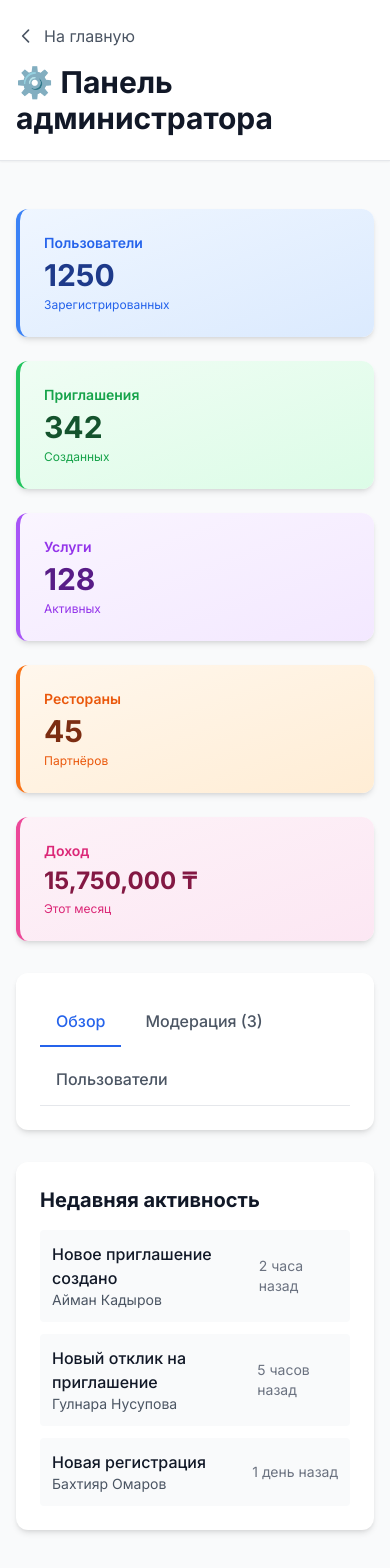
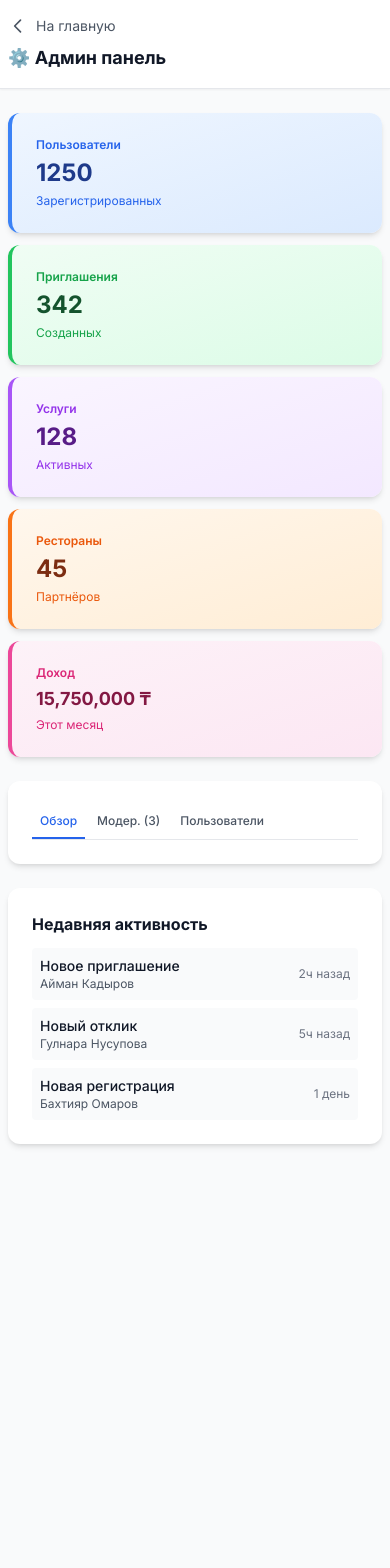
Before and after one commit to galyym/wow, a React (Vite) app: page /admin in a window 390 px wide. Shown: the top 1568 px of the page. After the commit the page ends 1168 px from the top, so only its background shows below. Built offline with nearby package versions, Linux system fonts and the light colour scheme; the HTML template or start-up script is replaced by a standard one.

Commit message:
исправиль мобил адаптацию, убрал кнопка админ панель

```diff
--- a/src/index.css
+++ b/src/index.css
@@ -5,6 +5,11 @@
 @layer base {
   body {
     @apply bg-gray-50 text-gray-900;
+    overflow-x: hidden;
+  }
+
+  html {
+    overflow-x: hidden;
   }
 }
 
@@ -55,3 +60,16 @@
 ::-webkit-scrollbar-thumb:hover {
   @apply bg-gray-500;
 }
+
+/* Предотвращение горизонтальной прокрутки */
+@media (max-width: 768px) {
+  body {
+    max-width: 100vw;
+    overflow-x: hidden;
+  }
+
+  html {
+    max-width: 100vw;
+    overflow-x: hidden;
+  }
+}
--- a/src/modules/admin/AdminRouter.jsx
+++ b/src/modules/admin/AdminRouter.jsx
@@ -28,61 +28,61 @@ const AdminRouter = () => {
     <div className="min-h-screen bg-gray-50">
       {/* Header */}
       <header className="bg-white shadow-sm border-b sticky top-0 z-50">
-        <div className="max-w-7xl mx-auto px-4 sm:px-6 lg:px-8 py-6">
-          <div className="flex items-center justify-between">
+        <div className="max-w-7xl mx-auto px-2 sm:px-6 lg:px-8 py-4 sm:py-6">
+          <div className="flex items-center justify-between gap-2 flex-wrap">
             <div>
-              <Link to="/" className="flex items-center text-gray-600 hover:text-gray-900 mb-4">
+              <Link to="/" className="flex items-center text-gray-600 hover:text-gray-900 mb-2 sm:mb-4">
                 <svg className="w-5 h-5 mr-2" fill="none" stroke="currentColor" viewBox="0 0 24 24">
                   <path strokeLinecap="round" strokeLinejoin="round" strokeWidth={2} d="M15 19l-7-7 7-7" />
                 </svg>
-                На главную
+                <span className="text-sm sm:text-base">На главную</span>
               </Link>
-              <h1 className="text-3xl font-bold text-gray-900">⚙️ Панель администратора</h1>
+              <h1 className="text-lg sm:text-3xl font-bold text-gray-900 break-words">⚙️ Админ панель</h1>
             </div>
           </div>
         </div>
       </header>
 
-      <div className="max-w-7xl mx-auto px-4 sm:px-6 lg:px-8 py-12">
+      <div className="max-w-7xl mx-auto px-2 sm:px-6 lg:px-8 py-6 sm:py-12">
         {/* Stats */}
-        <div className="grid grid-cols-1 md:grid-cols-2 lg:grid-cols-5 gap-6 mb-8">
+        <div className="grid grid-cols-1 sm:grid-cols-2 lg:grid-cols-5 gap-3 sm:gap-6 mb-6 sm:mb-8">
           <div className="card bg-gradient-to-br from-blue-50 to-blue-100 border-l-4 border-blue-500">
-            <h3 className="text-sm font-semibold text-blue-600 mb-1">Пользователи</h3>
-            <p className="text-3xl font-bold text-blue-900">{stats.users}</p>
+            <h3 className="text-xs sm:text-sm font-semibold text-blue-600 mb-1">Пользователи</h3>
+            <p className="text-2xl sm:text-3xl font-bold text-blue-900">{stats.users}</p>
             <p className="text-xs text-blue-600 mt-1">Зарегистрированных</p>
           </div>
 
           <div className="card bg-gradient-to-br from-green-50 to-green-100 border-l-4 border-green-500">
-            <h3 className="text-sm font-semibold text-green-600 mb-1">Приглашения</h3>
-            <p className="text-3xl font-bold text-green-900">{stats.invitations}</p>
+            <h3 className="text-xs sm:text-sm font-semibold text-green-600 mb-1">Приглашения</h3>
+            <p className="text-2xl sm:text-3xl font-bold text-green-900">{stats.invitations}</p>
             <p className="text-xs text-green-600 mt-1">Созданных</p>
           </div>
 
           <div className="card bg-gradient-to-br from-purple-50 to-purple-100 border-l-4 border-purple-500">
-            <h3 className="text-sm font-semibold text-purple-600 mb-1">Услуги</h3>
-            <p className="text-3xl font-bold text-purple-900">{stats.services}</p>
+            <h3 className="text-xs sm:text-sm font-semibold text-purple-600 mb-1">Услуги</h3>
+            <p className="text-2xl sm:text-3xl font-bold text-purple-900">{stats.services}</p>
             <p className="text-xs text-purple-600 mt-1">Активных</p>
           </div>
 
           <div className="card bg-gradient-to-br from-orange-50 to-orange-100 border-l-4 border-orange-500">
-            <h3 className="text-sm font-semibold text-orange-600 mb-1">Рестораны</h3>
-            <p className="text-3xl font-bold text-orange-900">{stats.restaurants}</p>
+            <h3 className="text-xs sm:text-sm font-semibold text-orange-600 mb-1">Рестораны</h3>
+            <p className="text-2xl sm:text-3xl font-bold text-orange-900">{stats.restaurants}</p>
             <p className="text-xs text-orange-600 mt-1">Партнёров</p>
           </div>
 
           <div className="card bg-gradient-to-br from-pink-50 to-pink-100 border-l-4 border-pink-500">
-            <h3 className="text-sm font-semibold text-pink-600 mb-1">Доход</h3>
-            <p className="text-2xl font-bold text-pink-900">{stats.revenue}</p>
+            <h3 className="text-xs sm:text-sm font-semibold text-pink-600 mb-1">Доход</h3>
+            <p className="text-lg sm:text-2xl font-bold text-pink-900">{stats.revenue}</p>
             <p className="text-xs text-pink-600 mt-1">Этот месяц</p>
           </div>
         </div>
 
         {/* Tabs */}
-        <div className="card mb-8">
-          <div className="flex flex-wrap gap-2 border-b">
+        <div className="card mb-6 sm:mb-8">
+          <div className="flex flex-wrap gap-1 sm:gap-2 border-b overflow-x-auto">
             <button
               onClick={() => setActiveTab('dashboard')}
-              className={`px-4 py-3 font-medium border-b-2 transition-all ${
+              className={`px-2 sm:px-4 py-2 sm:py-3 font-medium text-xs sm:text-base border-b-2 transition-all whitespace-nowrap ${
                 activeTab === 'dashboard'
                   ? 'border-blue-600 text-blue-600'
                   : 'border-transparent text-gray-600 hover:text-gray-900'
@@ -92,17 +92,17 @@ const AdminRouter = () => {
             </button>
             <button
               onClick={() => setActiveTab('moderation')}
-              className={`px-4 py-3 font-medium border-b-2 transition-all ${
+              className={`px-2 sm:px-4 py-2 sm:py-3 font-medium text-xs sm:text-base border-b-2 transition-all whitespace-nowrap ${
                 activeTab === 'moderation'
                   ? 'border-blue-600 text-blue-600'
                   : 'border-transparent text-gray-600 hover:text-gray-900'
               }`}
             >
-              Модерация ({moderationQueue.length})
+              Модер. ({moderationQueue.length})
             </button>
             <button
               onClick={() => setActiveTab('users')}
-              className={`px-4 py-3 font-medium border-b-2 transition-all ${
+              className={`px-2 sm:px-4 py-2 sm:py-3 font-medium text-xs sm:text-base border-b-2 transition-all whitespace-nowrap ${
                 activeTab === 'users'
                   ? 'border-blue-600 text-blue-600'
                   : 'border-transparent text-gray-600 hover:text-gray-900'
@@ -115,30 +115,30 @@ const AdminRouter = () => {
 
         {/* Content */}
         {activeTab === 'dashboard' && (
-          <div className="space-y-6">
+          <div className="space-y-4 sm:space-y-6">
             <div className="card">
-              <h2 className="text-xl font-bold text-gray-900 mb-4">Недавняя активность</h2>
-              <div className="space-y-3">
-                <div className="flex items-center justify-between p-3 bg-gray-50 rounded">
-                  <div>
-                    <p className="font-medium text-gray-900">Новое приглашение создано</p>
-                    <p className="text-sm text-gray-600">Айман Кадыров</p>
+              <h2 className="text-base sm:text-xl font-bold text-gray-900 mb-3 sm:mb-4">Недавняя активность</h2>
+              <div className="space-y-2 sm:space-y-3">
+                <div className="flex items-center justify-between p-2 sm:p-3 bg-gray-50 rounded gap-2">
+                  <div className="min-w-0 flex-1">
+                    <p className="font-medium text-gray-900 text-sm sm:text-base">Новое приглашение</p>
+                    <p className="text-xs sm:text-sm text-gray-600">Айман Кадыров</p>
                   </div>
-                  <span className="text-sm text-gray-500">2 часа назад</span>
+                  <span className="text-xs sm:text-sm text-gray-500 whitespace-nowrap">2ч назад</span>
                 </div>
-                <div className="flex items-center justify-between p-3 bg-gray-50 rounded">
-                  <div>
-                    <p className="font-medium text-gray-900">Новый отклик на приглашение</p>
-                    <p className="text-sm text-gray-600">Гулнара Нусупова</p>
+                <div className="flex items-center justify-between p-2 sm:p-3 bg-gray-50 rounded gap-2">
+                  <div className="min-w-0 flex-1">
+                    <p className="font-medium text-gray-900 text-sm sm:text-base">Новый отклик</p>
+                    <p className="text-xs sm:text-sm text-gray-600">Гулнара Нусупова</p>
                   </div>
-                  <span className="text-sm text-gray-500">5 часов назад</span>
+                  <span className="text-xs sm:text-sm text-gray-500 whitespace-nowrap">5ч назад</span>
                 </div>
-                <div className="flex items-center justify-between p-3 bg-gray-50 rounded">
-                  <div>
-                    <p className="font-medium text-gray-900">Новая регистрация</p>
-                    <p className="text-sm text-gray-600">Бахтияр Омаров</p>
+                <div className="flex items-center justify-between p-2 sm:p-3 bg-gray-50 rounded gap-2">
+                  <div className="min-w-0 flex-1">
+                    <p className="font-medium text-gray-900 text-sm sm:text-base">Новая регистрация</p>
+                    <p className="text-xs sm:text-sm text-gray-600">Бахтияр Омаров</p>
                   </div>
-                  <span className="text-sm text-gray-500">1 день назад</span>
+                  <span className="text-xs sm:text-sm text-gray-500 whitespace-nowrap">1 день</span>
                 </div>
               </div>
             </div>
@@ -146,34 +146,34 @@ const AdminRouter = () => {
         )}
 
         {activeTab === 'moderation' && (
-          <div className="card">
-            <h2 className="text-xl font-bold text-gray-900 mb-4">Очередь на модерацию</h2>
-            <div className="overflow-x-auto">
-              <table className="w-full">
+          <div className="card overflow-hidden">
+            <h2 className="text-base sm:text-xl font-bold text-gray-900 mb-3 sm:mb-4">Очередь на модерацию</h2>
+            <div className="overflow-x-auto -mx-6 sm:mx-0">
+              <table className="w-full text-sm sm:text-base">
                 <thead className="bg-gray-50 border-b">
                   <tr>
-                    <th className="px-6 py-3 text-left text-sm font-semibold text-gray-700">Название</th>
-                    <th className="px-6 py-3 text-left text-sm font-semibold text-gray-700">Тип</th>
-                    <th className="px-6 py-3 text-left text-sm font-semibold text-gray-700">Дата</th>
-                    <th className="px-6 py-3 text-right text-sm font-semibold text-gray-700">Действия</th>
+                    <th className="px-3 sm:px-6 py-2 sm:py-3 text-left text-xs sm:text-sm font-semibold text-gray-700">Название</th>
+                    <th className="px-3 sm:px-6 py-2 sm:py-3 text-left text-xs sm:text-sm font-semibold text-gray-700">Тип</th>
+                    <th className="px-3 sm:px-6 py-2 sm:py-3 text-left text-xs sm:text-sm font-semibold text-gray-700">Дата</th>
+                    <th className="px-3 sm:px-6 py-2 sm:py-3 text-right text-xs sm:text-sm font-semibold text-gray-700">Действия</th>
                   </tr>
                 </thead>
                 <tbody>
                   {moderationQueue.map((item) => (
                     <tr key={item.id} className="border-b hover:bg-gray-50">
-                      <td className="px-6 py-4 text-sm text-gray-900">{item.name}</td>
-                      <td className="px-6 py-4 text-sm">
-                        <span className="inline-block bg-blue-100 text-blue-800 px-3 py-1 rounded-full text-xs font-medium">
+                      <td className="px-3 sm:px-6 py-2 sm:py-4 text-xs sm:text-sm text-gray-900">{item.name}</td>
+                      <td className="px-3 sm:px-6 py-2 sm:py-4 text-xs sm:text-sm">
+                        <span className="inline-block bg-blue-100 text-blue-800 px-2 sm:px-3 py-0.5 sm:py-1 rounded-full text-xs font-medium">
                           {item.type}
                         </span>
                       </td>
-                      <td className="px-6 py-4 text-sm text-gray-600">{item.date}</td>
-                      <td className="px-6 py-4 text-right text-sm">
-                        <button className="text-green-600 hover:text-green-900 font-medium mr-4">
-                          ✓ Утвердить
+                      <td className="px-3 sm:px-6 py-2 sm:py-4 text-xs sm:text-sm text-gray-600">{item.date}</td>
+                      <td className="px-3 sm:px-6 py-2 sm:py-4 text-right text-xs sm:text-sm">
+                        <button className="text-green-600 hover:text-green-900 font-medium mr-2 sm:mr-4">
+                          ✓
                         </button>
                         <button className="text-red-600 hover:text-red-900 font-medium">
-                          ✕ Отклонить
+                          ✕
                         </button>
                       </td>
                     </tr>
@@ -185,26 +185,26 @@ const AdminRouter = () => {
         )}
 
         {activeTab === 'users' && (
-          <div className="card">
-            <h2 className="text-xl font-bold text-gray-900 mb-4">Пользователи</h2>
-            <div className="overflow-x-auto">
-              <table className="w-full">
+          <div className="card overflow-hidden">
+            <h2 className="text-base sm:text-xl font-bold text-gray-900 mb-3 sm:mb-4">Пользователи</h2>
+            <div className="overflow-x-auto -mx-6 sm:mx-0">
+              <table className="w-full text-sm sm:text-base">
                 <thead className="bg-gray-50 border-b">
                   <tr>
-                    <th className="px-6 py-3 text-left text-sm font-semibold text-gray-700">Имя</th>
-                    <th className="px-6 py-3 text-left text-sm font-semibold text-gray-700">Email</th>
-                    <th className="px-6 py-3 text-left text-sm font-semibold text-gray-700">Роль</th>
-                    <th className="px-6 py-3 text-left text-sm font-semibold text-gray-700">Присоединился</th>
-                    <th className="px-6 py-3 text-left text-sm font-semibold text-gray-700">Статус</th>
+                    <th className="px-3 sm:px-6 py-2 sm:py-3 text-left text-xs sm:text-sm font-semibold text-gray-700">Имя</th>
+                    <th className="px-3 sm:px-6 py-2 sm:py-3 text-left text-xs sm:text-sm font-semibold text-gray-700 hidden sm:table-cell">Email</th>
+                    <th className="px-3 sm:px-6 py-2 sm:py-3 text-left text-xs sm:text-sm font-semibold text-gray-700">Роль</th>
+                    <th className="px-3 sm:px-6 py-2 sm:py-3 text-left text-xs sm:text-sm font-semibold text-gray-700 hidden md:table-cell">Присоединился</th>
+                    <th className="px-3 sm:px-6 py-2 sm:py-3 text-left text-xs sm:text-sm font-semibold text-gray-700">Статус</th>
                   </tr>
                 </thead>
                 <tbody>
                   {users.map((user) => (
                     <tr key={user.id} className="border-b hover:bg-gray-50">
-                      <td className="px-6 py-4 text-sm font-medium text-gray-900">{user.name}</td>
-                      <td className="px-6 py-4 text-sm text-gray-600">{user.email}</td>
-                      <td className="px-6 py-4 text-sm">
-                        <span className={`inline-block px-3 py-1 rounded-full text-xs font-medium ${
+                      <td className="px-3 sm:px-6 py-2 sm:py-4 text-xs sm:text-sm font-medium text-gray-900">{user.name}</td>
+                      <td className="px-3 sm:px-6 py-2 sm:py-4 text-xs sm:text-sm text-gray-600 hidden sm:table-cell">{user.email}</td>
+                      <td className="px-3 sm:px-6 py-2 sm:py-4 text-xs sm:text-sm">
+                        <span className={`inline-block px-2 sm:px-3 py-0.5 sm:py-1 rounded-full text-xs font-medium ${
                           user.role === 'vendor'
                             ? 'bg-purple-100 text-purple-800'
                             : 'bg-gray-100 text-gray-800'
@@ -212,14 +212,14 @@ const AdminRouter = () => {
                           {user.role === 'vendor' ? 'Поставщик' : 'Пользователь'}
                         </span>
                       </td>
-                      <td className="px-6 py-4 text-sm text-gray-600">{user.joined}</td>
-                      <td className="px-6 py-4 text-sm">
-                        <span className={`inline-block px-3 py-1 rounded-full text-xs font-medium ${
+                      <td className="px-3 sm:px-6 py-2 sm:py-4 text-xs sm:text-sm text-gray-600 hidden md:table-cell">{user.joined}</td>
+                      <td className="px-3 sm:px-6 py-2 sm:py-4 text-xs sm:text-sm">
+                        <span className={`inline-block px-2 sm:px-3 py-0.5 sm:py-1 rounded-full text-xs font-medium ${
                           user.status === 'active'
                             ? 'bg-green-100 text-green-800'
                             : 'bg-red-100 text-red-800'
                         }`}>
-                          {user.status === 'active' ? 'Активен' : 'Приостановлен'}
+                          {user.status === 'active' ? '🟢' : '🔴'}
                         </span>
                       </td>
                     </tr>
--- a/src/modules/invitations/components/editor/MobilePreviewButton.jsx
+++ b/src/modules/invitations/components/editor/MobilePreviewButton.jsx
@@ -2,10 +2,11 @@ const MobilePreviewButton = ({ onClick }) => {
   return (
     <button
       onClick={onClick}
-      className="fixed bottom-6 right-6 z-40 bg-primary-600 text-white p-4 rounded-full shadow-lg hover:bg-primary-700 transition-all duration-200 active:scale-95"
+      className="fixed bottom-8 right-3 sm:right-6 z-40 bg-primary-600 text-white p-3 sm:p-4 rounded-full shadow-lg hover:bg-primary-700 transition-all duration-200 active:scale-95 flex-shrink-0"
       aria-label="Показать превью"
+      title="Предпросмотр"
     >
-      <svg className="w-6 h-6" fill="none" stroke="currentColor" viewBox="0 0 24 24">
+      <svg className="w-5 h-5 sm:w-6 sm:h-6" fill="none" stroke="currentColor" viewBox="0 0 24 24">
         <path strokeLinecap="round" strokeLinejoin="round" strokeWidth={2} d="M15 12a3 3 0 11-6 0 3 3 0 016 0z" />
         <path strokeLinecap="round" strokeLinejoin="round" strokeWidth={2} d="M2.458 12C3.732 7.943 7.523 5 12 5c4.478 0 8.268 2.943 9.542 7-1.274 4.057-5.064 7-9.542 7-4.477 0-8.268-2.943-9.542-7z" />
       </svg>
--- a/src/modules/invitations/pages/EditorPage.jsx
+++ b/src/modules/invitations/pages/EditorPage.jsx
@@ -81,22 +81,22 @@ const EditorPage = () => {
     <div className="min-h-screen bg-gray-50">
       {/* Header */}
       <header className="bg-white shadow-sm sticky top-0 z-50">
-        <div className="max-w-7xl mx-auto px-4 sm:px-6 lg:px-8 py-4">
-          <div className="flex items-center justify-between">
-            <div className="flex items-center space-x-4">
-              <Link to="/invitations" className="flex items-center text-gray-600 hover:text-gray-900 transition-colors">
-                <svg className="w-5 h-5 mr-2" fill="none" stroke="currentColor" viewBox="0 0 24 24">
+        <div className="max-w-7xl mx-auto px-3 sm:px-6 lg:px-8 py-4">
+          <div className="flex items-center justify-between gap-2 flex-wrap">
+            <div className="flex items-center space-x-2 sm:space-x-4 flex-wrap">
+              <Link to="/invitations" className="flex items-center text-gray-600 hover:text-gray-900 transition-colors flex-shrink-0">
+                <svg className="w-5 h-5 mr-1 sm:mr-2" fill="none" stroke="currentColor" viewBox="0 0 24 24">
                   <path strokeLinecap="round" strokeLinejoin="round" strokeWidth={2} d="M15 19l-7-7 7-7" />
                 </svg>
-                Назад
+                <span className="hidden sm:inline">Назад</span>
               </Link>
-              <h1 className="text-lg font-bold text-gray-900">Редактор приглашения</h1>
+              <h1 className="text-base sm:text-lg font-bold text-gray-900">Редактор приглашения</h1>
             </div>
-            <div className="flex items-center space-x-2">
-              <button onClick={resetBlocks} className="btn-secondary text-sm">
+            <div className="flex items-center space-x-1 sm:space-x-2 flex-shrink-0">
+              <button onClick={resetBlocks} className="btn-secondary text-xs sm:text-sm px-2 sm:px-4 py-1.5 sm:py-2">
                 Сбросить
               </button>
-              <button onClick={handlePublish} className="btn-primary text-sm">
+              <button onClick={handlePublish} className="btn-primary text-xs sm:text-sm px-2 sm:px-4 py-1.5 sm:py-2">
                 Опубликовать
               </button>
             </div>
@@ -105,7 +105,7 @@ const EditorPage = () => {
       </header>
 
       {/* Main Content */}
-      <div className="max-w-7xl mx-auto px-4 sm:px-6 lg:px-8 py-8">
+      <div className="max-w-7xl mx-auto px-2 sm:px-6 lg:px-8 py-6 sm:py-8 pb-24 sm:pb-8">
         <div className="grid grid-cols-1 lg:grid-cols-2 gap-8">
           {/* Editor Panel */}
           <div className="order-2 lg:order-1">
--- a/src/modules/invitations/pages/PublishPage.jsx
+++ b/src/modules/invitations/pages/PublishPage.jsx
@@ -67,16 +67,16 @@ const PublishPage = () => {
         <div className="card mb-8">
           <h2 className="text-xl font-bold text-gray-900 mb-4">Ссылка на приглашение</h2>
 
-          <div className="flex items-center gap-3 p-4 bg-gray-50 rounded-lg mb-4">
+          <div className="p-4 bg-gray-50 rounded-lg mb-4">
             <input
               type="text"
               value={invitationUrl}
               readOnly
-              className="flex-1 bg-transparent border-none focus:outline-none text-sm"
+              className="w-full bg-transparent border-none focus:outline-none text-sm mb-3"
             />
             <button
               onClick={handleCopyLink}
-              className="btn-primary"
+              className="btn-primary w-full"
             >
               {copySuccess ? (
                 <>
--- a/src/pages/HomePage.jsx
+++ b/src/pages/HomePage.jsx
@@ -64,9 +64,6 @@ const HomePage = () => {
               </h1>
               <p className="text-sm text-gray-600 mt-1">Платформа автоматизации той-бизнеса</p>
             </div>
-            <Link to="/admin" className="btn-outline text-sm">
-              Админ панель
-            </Link>
           </div>
         </div>
       </header>
```
Also changed, not shown: src/modules/invitations/components/editor/BlocksEditor.jsx (+12 -11 lines), 1 other file (tests, documents, lock files or other folders).
